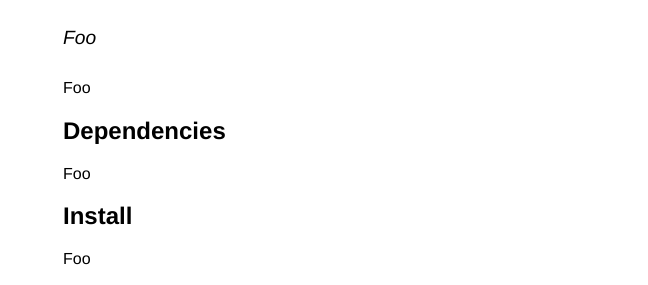
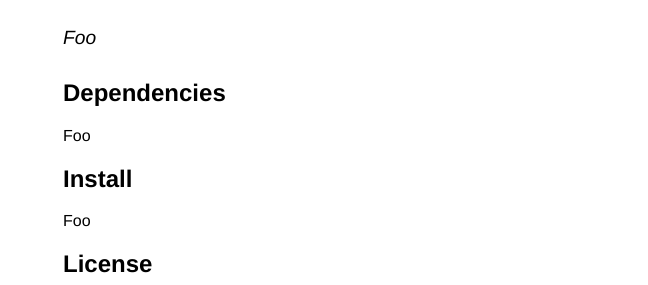
Before and after one commit to socialauth/socialauth-api, a plain HTML site: page index.html in a window 1280 px wide. Shown: the part 184-469 px from the top of the page, 227-875 px from the left. Drawn offline with Linux system fonts and the light colour scheme; grey boxes are pictures that could not be loaded.

Commit message:
Edited index.html via GitHub

```diff
--- a/index.html
+++ b/index.html
@@ -49,7 +49,7 @@
       Foo
     </div>
 
-    <p>Foo</p><h2>Dependencies</h2>
+    <h2>Dependencies</h2>
 
 <p>Foo</p>
 <h2>Install</h2>
```
